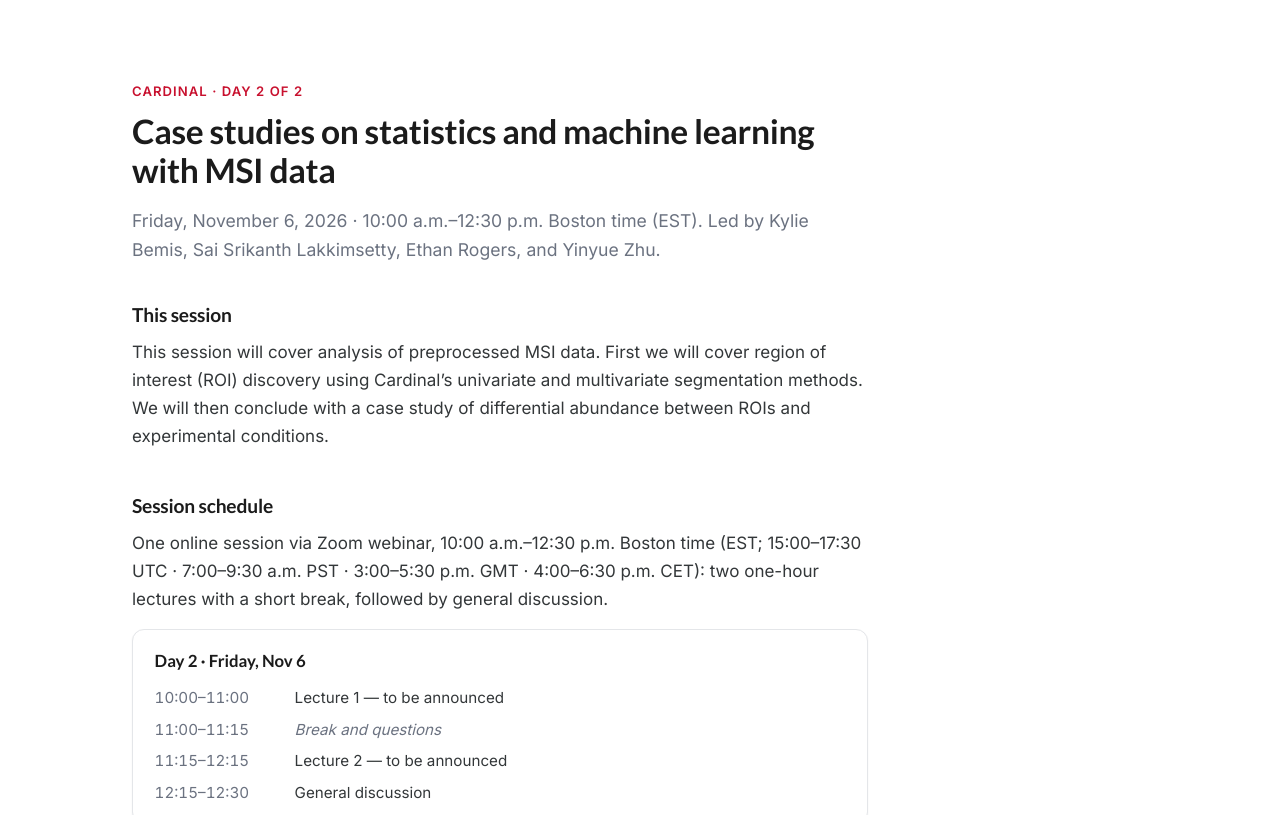
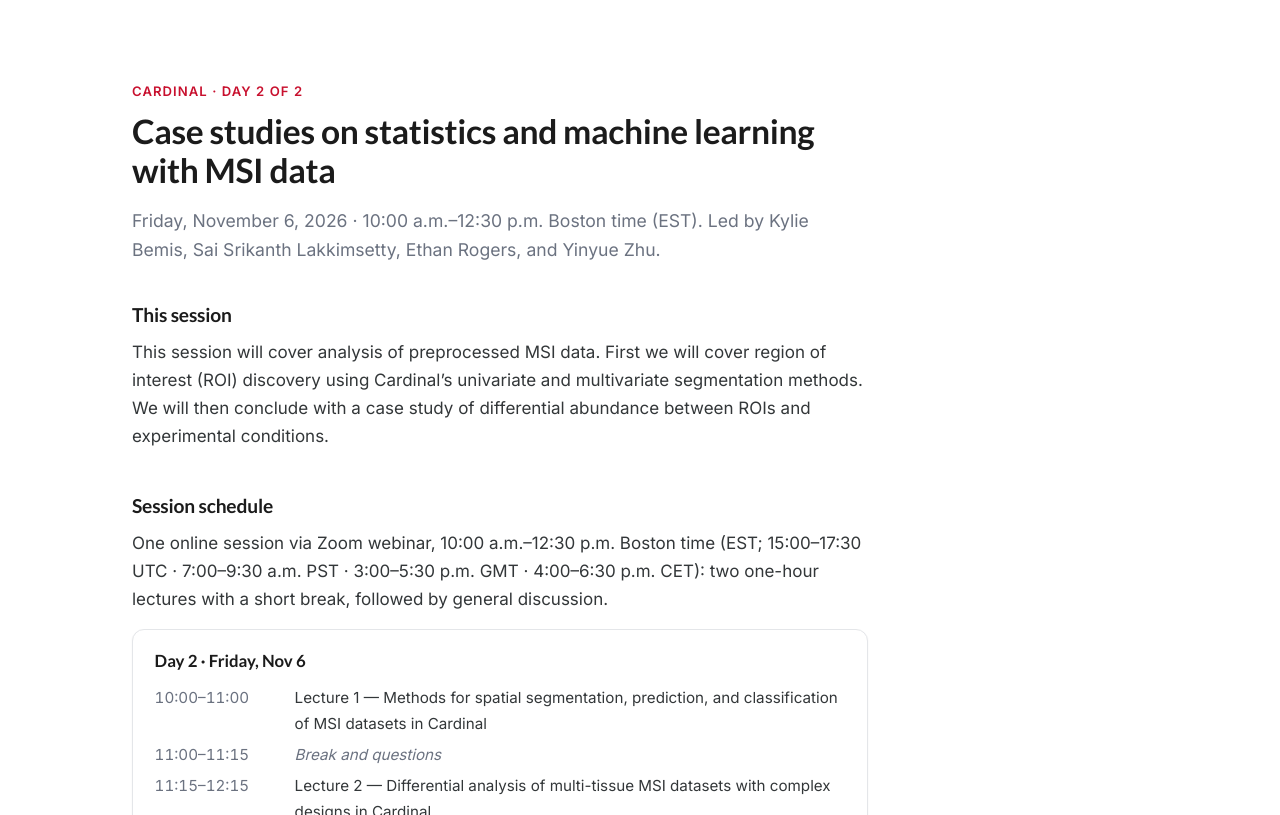
Before and after one commit to Vitek-Lab/MIe-2026, a website: page cardinal-day-2.html in a window 1280 px wide. Shown: the part 137-952 px from the top of the page. Drawn offline with Linux system fonts and the light colour scheme.

Commit message:
adding lecture titles

```diff
--- a/cardinal-day-2.html
+++ b/cardinal-day-2.html
@@ -157,9 +157,9 @@
             <div class="cday">
               <div class="cday__head">Day 2 &middot; Friday, Nov 6</div>
               <ul class="cslots">
-                <li><span class="cslots__time">10:00&ndash;11:00</span> <span class="cslots__what">Lecture 1 &mdash; to be announced</span></li>
+                <li><span class="cslots__time">10:00&ndash;11:00</span> <span class="cslots__what">Lecture 1 &mdash; Methods for spatial segmentation, prediction, and classification of MSI datasets in Cardinal</span></li>
                 <li class="is-break"><span class="cslots__time">11:00&ndash;11:15</span> <span class="cslots__what">Break and questions</span></li>
-                <li><span class="cslots__time">11:15&ndash;12:15</span> <span class="cslots__what">Lecture 2 &mdash; to be announced</span></li>
+                <li><span class="cslots__time">11:15&ndash;12:15</span> <span class="cslots__what">Lecture 2 &mdash; Differential analysis of multi-tissue MSI datasets with complex designs in Cardinal</span></li>
                 <li><span class="cslots__time">12:15&ndash;12:30</span> <span class="cslots__what">General discussion</span></li>
               </ul>
             </div>
```
Also changed, not shown: msstats-day-1.html (+2 -2 lines), msstats-day-2.html (+2 -2 lines).
